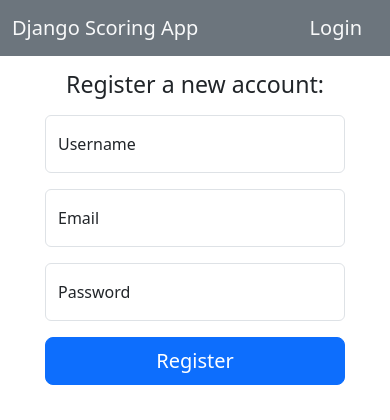
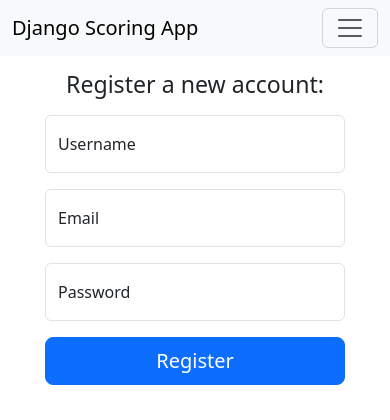
Before and after one commit to danielcaballero88/django-scoring-app, a Django app: page /accounts/register/ in a window 390 px wide. Shown: the top 420 px of the page. Run offline with Django 4.2, Linux system fonts and the light colour scheme; some libraries are stand-ins or nearby versions.

Commit message:
Update navbar to be responsive

```diff
--- a/templates/base.html
+++ b/templates/base.html
@@ -11,10 +11,24 @@
 </head>
 <body>
 
-<nav class="navbar bg-secondary">
+<nav class="navbar navbar-expand-lg navbar-light bg-light">
   <div class="container-fluid">
-    <a class="navbar-brand nav-link link-light" href="{% url 'scoring:index' %}">Django Scoring App</a>
-    <a class="navbar-brand nav-link link-light" href="{% url 'accounts:login' %}">Login</a>
+    <a class="navbar-brand" href="{% url 'scoring:index' %}">Django Scoring App</a>
+    <button class="navbar-toggler" type="button" data-bs-toggle="collapse" data-bs-target="#navbarText" aria-controls="navbarText" aria-expanded="false" aria-label="Toggle navigation">
+      <span class="navbar-toggler-icon"></span>
+    </button>
+    <div class="collapse navbar-collapse" id="navbarText">
+      <ul class="navbar-nav me-auto mb-2 mb-lg-0">
+        <li class="nav-item">
+          <a class="nav-link" aria-current="page" href="{% url 'scoring:index' %}">Home</a>
+        </li>
+      </ul>
+      <ul class="navbar-nav me-auto mb-2 mb-lg-0">
+        <li class="nav-item">
+          <a class="nav-link" aria-current="page" href="{% url 'accounts:login' %}">Login</a>
+        </li>
+      </ul>
+    </div>
   </div>
 </nav>
 
```
